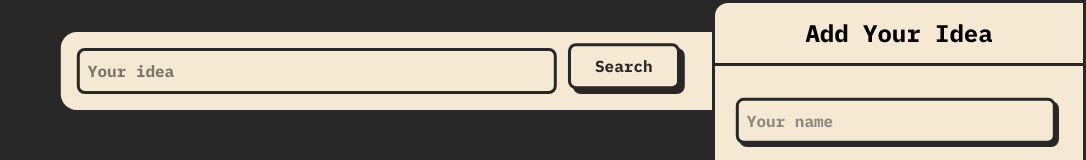
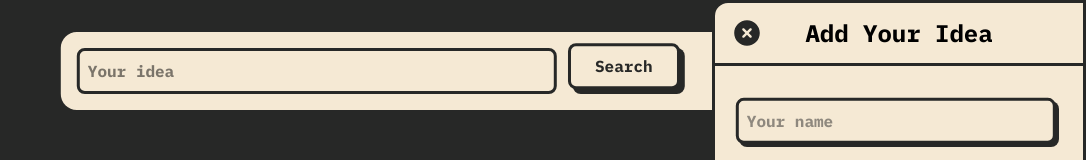
Before and after one commit to omegareeeee/Spark, a React (Vite) app in the folder frontend/: page / in a window 1280 px wide. Shown: the top 160 px of the page, without its empty margins (194-1280 px from the left). Built offline with nearby package versions, Linux system fonts and the light colour scheme.

Commit message:
fea: Add button to close modal

```diff
--- a/frontend/src/components/AddModel.tsx
+++ b/frontend/src/components/AddModel.tsx
@@ -2,8 +2,11 @@ import { useState } from "react";
 import UserInput from "./UserInput";
 import Button from "./Button";
 
+type AddModalProp = {
+    closeModel: () => void
+}
 
-const AddModel = () => {
+const AddModel = ({closeModel}: AddModalProp) => {
     const [name, setName] = useState<string>("");
     const [linkedin, setLinkedin] = useState<string>("");
     const [idea, setIdea] = useState<string>("");
@@ -11,8 +14,11 @@ const AddModel = () => {
     const [github, setGitHub] = useState<string>("");
 
     return (
-        <form className="bg-cream_90 flex flex-col border-[.2em] rounded-tl-[1em] rounded-bl-[1em] grow overflow-scroll border-dark_15">
-            <div className="flex items-center justify-center px-[3em] border-b-[.2em] border-dark_15">
+        <form className="bg-cream_90 flex flex-col border-[.2em] rounded-tl-[1em] rounded-bl-[1em] grow overflow-hidden border-dark_15">
+            <div className="flex items-center justify-center px-[3em] border-b-[.2em] border-dark_15 relative">
+                <svg xmlns="http://www.w3.org/2000/svg" viewBox="0 0 640 640" className="w-[2rem] cursor-pointer absolute left-[1rem]" onClick={() => closeModel()}>
+                    <path fill="#272827" d="M320 576C461.4 576 576 461.4 576 320C576 178.6 461.4 64 320 64C178.6 64 64 178.6 64 320C64 461.4 178.6 576 320 576zM231 231C240.4 221.6 255.6 221.6 264.9 231L319.9 286L374.9 231C384.3 221.6 399.5 221.6 408.8 231C418.1 240.4 418.2 255.6 408.8 264.9L353.8 319.9L408.8 374.9C418.2 384.3 418.2 399.5 408.8 408.8C399.4 418.1 384.2 418.2 374.9 408.8L319.9 353.8L264.9 408.8C255.5 418.2 240.3 418.2 231 408.8C221.7 399.4 221.6 384.2 231 374.9L286 319.9L231 264.9C221.6 255.5 221.6 240.3 231 231z"/>
+                </svg>
                 <h1 className="font-bold text-[1.5rem] py-[.5em]">Add Your Idea</h1>
             </div>
             <div className="flex-col flex justify-around grow p-[1.5em]">
@@ -48,6 +54,7 @@ const AddModel = () => {
                 />
                 <Button
                     isDark
+
                 >
                     <p>Add</p>
                 </Button>
```
